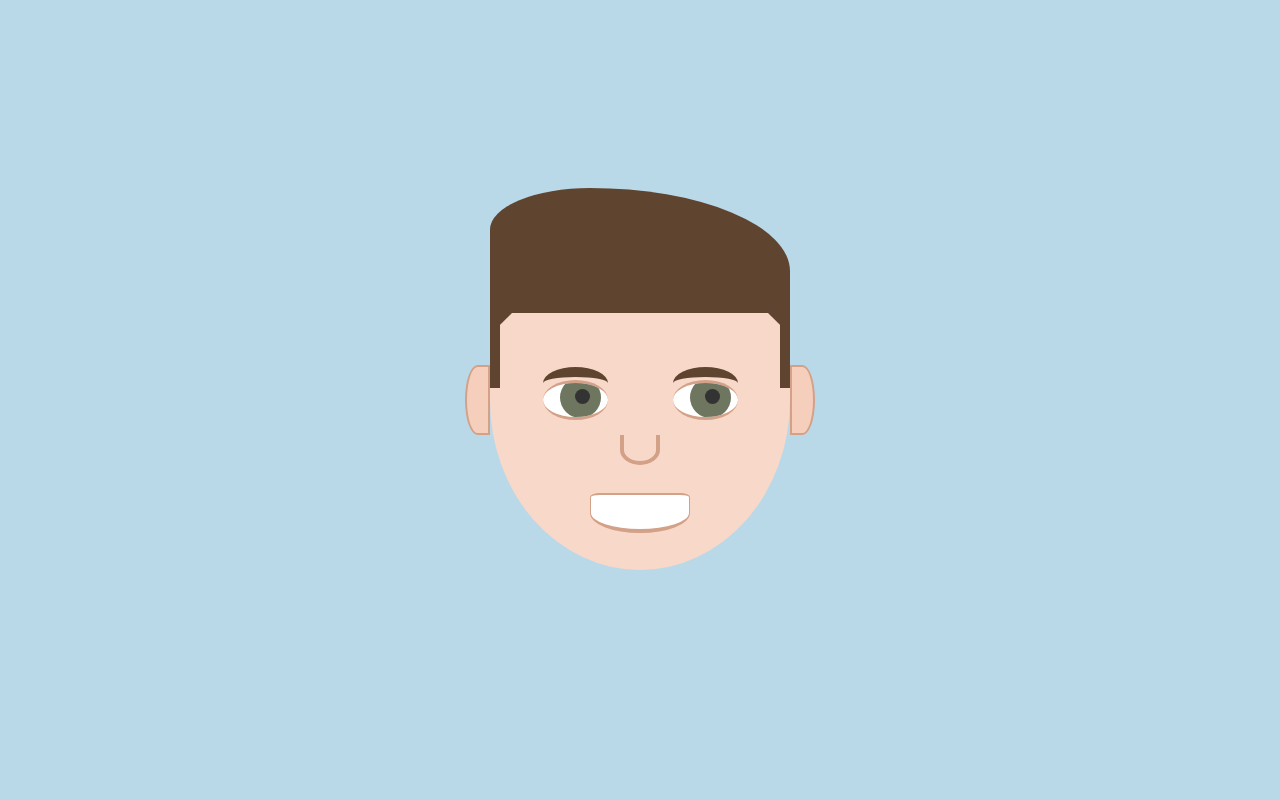
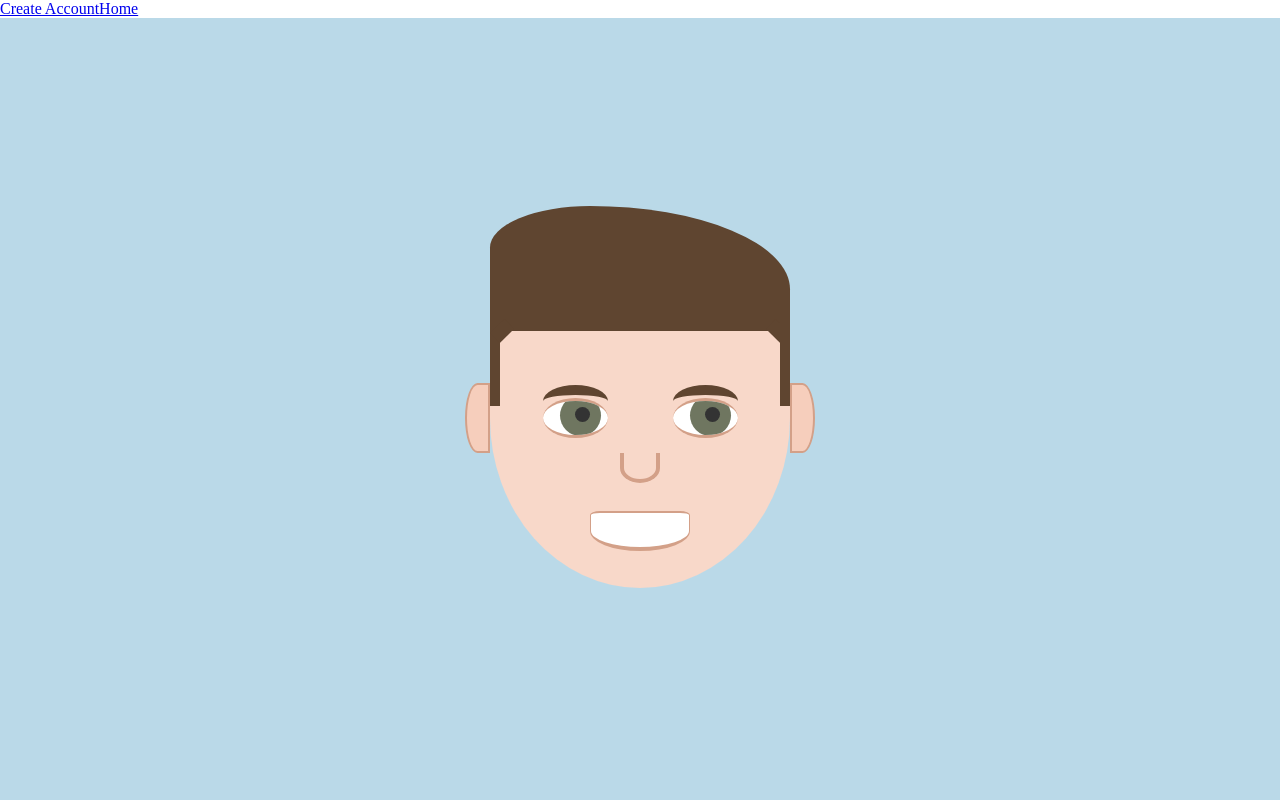
Before and after one commit to collerhatguy/face-maker-2, a React (Create React App) app: page / in a window 1280 px wide. Shown: the top 800 px of the page. Built offline with nearby package versions, Linux system fonts and the light colour scheme.

Commit message:
linked to account page

```diff
--- a/src/App.js
+++ b/src/App.js
@@ -1,5 +1,5 @@
 import React from "react";
-import {BrowserRouter as Router, Switch, Route} from "react-router-dom";
+import {BrowserRouter as Router, Switch, Route, Link} from "react-router-dom";
 import AppPage from "./components/AppPage";
 import AccountCreationPage from "./components/AccountCreationPage";
 
@@ -9,11 +9,17 @@
 function App() {
   return (
     <Router>
+      <nav>
+        <Link to="/create-account">
+          Create Account
+        </Link>
+        <Link to="/">
+          Home
+        </Link>
+      </nav>
       <Switch>
-        <div className="App">
           <Route path="/" exact component={AppPage} />
           <Route path="/create-account" component={AccountCreationPage} />
-        </div>
       </Switch>
     </Router>
   );
```
